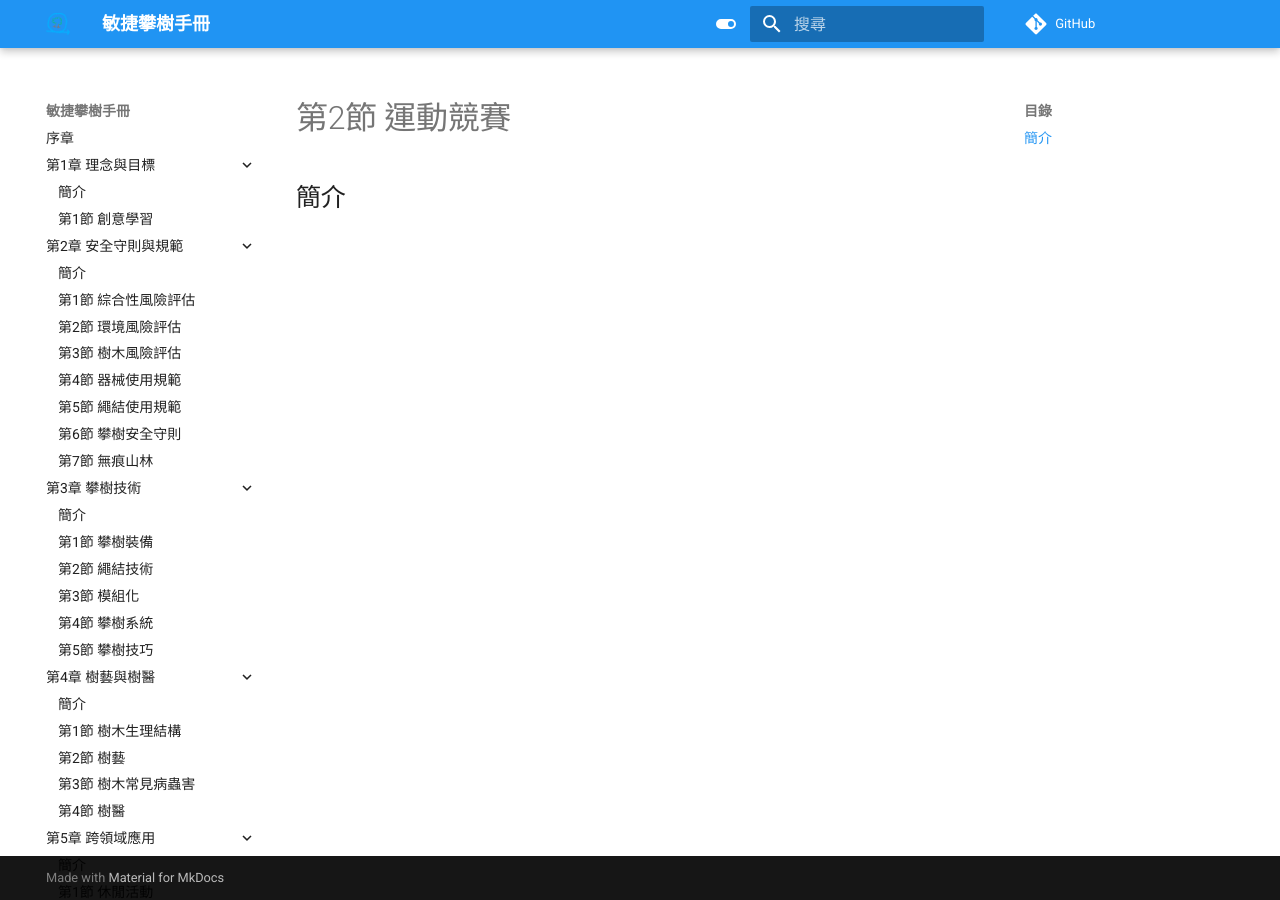
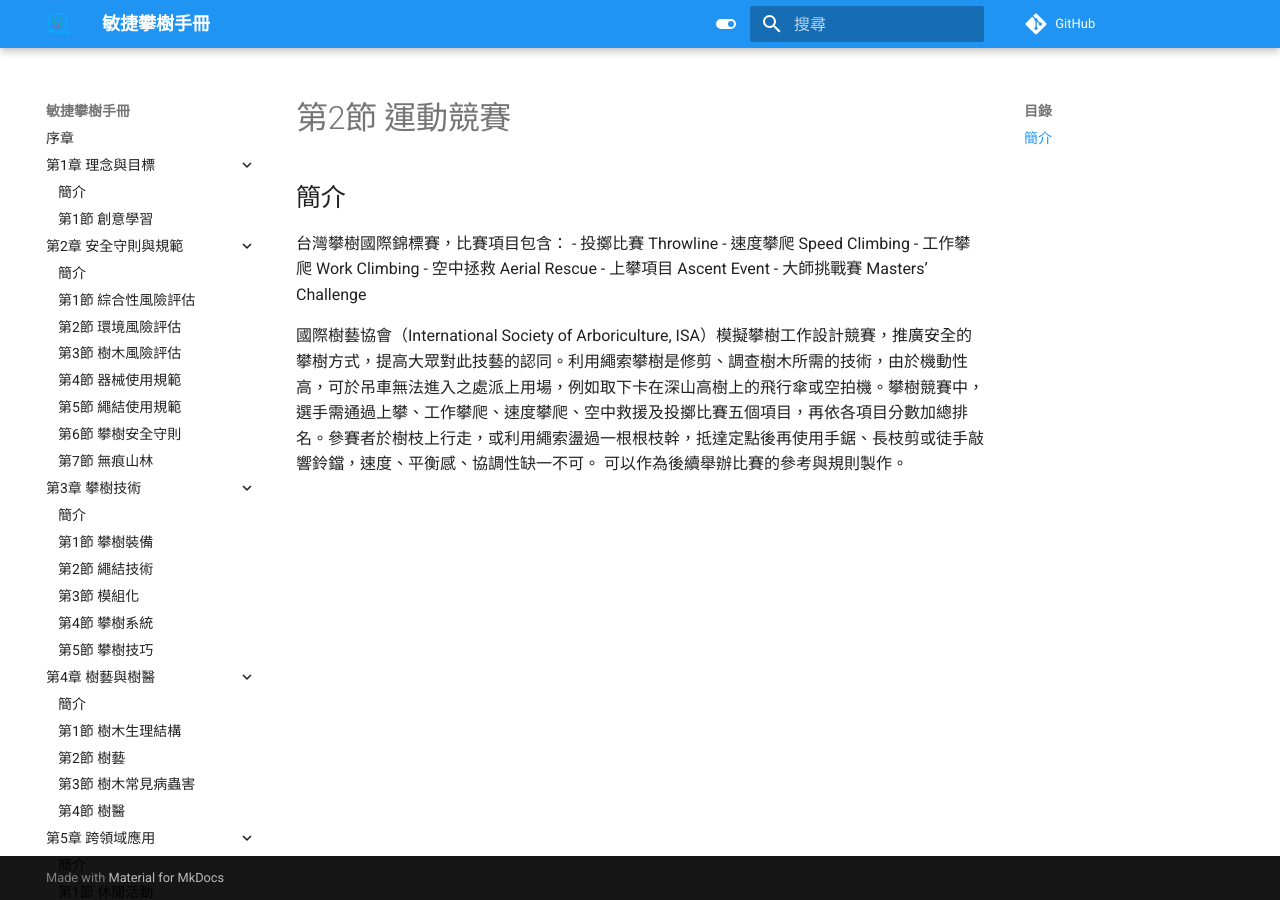
Before and after one commit to Uesugi-Summer-Sea/Agile-Tree-Climbing-Manual, an MkDocs documentation site: the page built from docs/5-跨領域應用/2-運動競賽.md, in a window 1280 px wide. Built offline with MkDocs 1.6.1 and Material for MkDocs 9.7.7, drawn with Linux system fonts in a browser that asks for light colours; comment, search, counter and statistics services are not loaded.

Commit message:
此提交將新增議題內容

```diff
--- a/docs/5-跨領域應用/2-運動競賽.md
+++ b/docs/5-跨領域應用/2-運動競賽.md
@@ -1 +1,12 @@
 ## 簡介
+
+台灣攀樹國際錦標賽，比賽項目包含：
+- 投擲比賽 Throwline
+- 速度攀爬 Speed Climbing
+- 工作攀爬 Work Climbing
+- 空中拯救 Aerial Rescue
+- 上攀項目 Ascent Event
+- 大師挑戰賽 Masters' Challenge
+
+國際樹藝協會（International Society of Arboriculture, ISA）模擬攀樹工作設計競賽，推廣安全的攀樹方式，提高大眾對此技藝的認同。利用繩索攀樹是修剪、調查樹木所需的技術，由於機動性高，可於吊車無法進入之處派上用場，例如取下卡在深山高樹上的飛行傘或空拍機。攀樹競賽中，選手需通過上攀、工作攀爬、速度攀爬、空中救援及投擲比賽五個項目，再依各項目分數加總排名。參賽者於樹枝上行走，或利用繩索盪過一根根枝幹，抵達定點後再使用手鋸、長枝剪或徒手敲響鈴鐺，速度、平衡感、協調性缺一不可。
+可以作為後續舉辦比賽的參考與規則製作。
```
